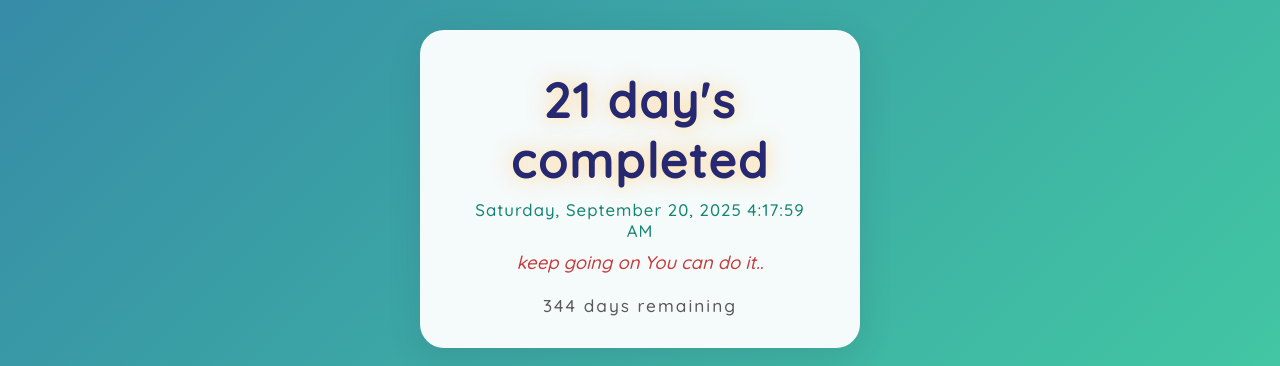
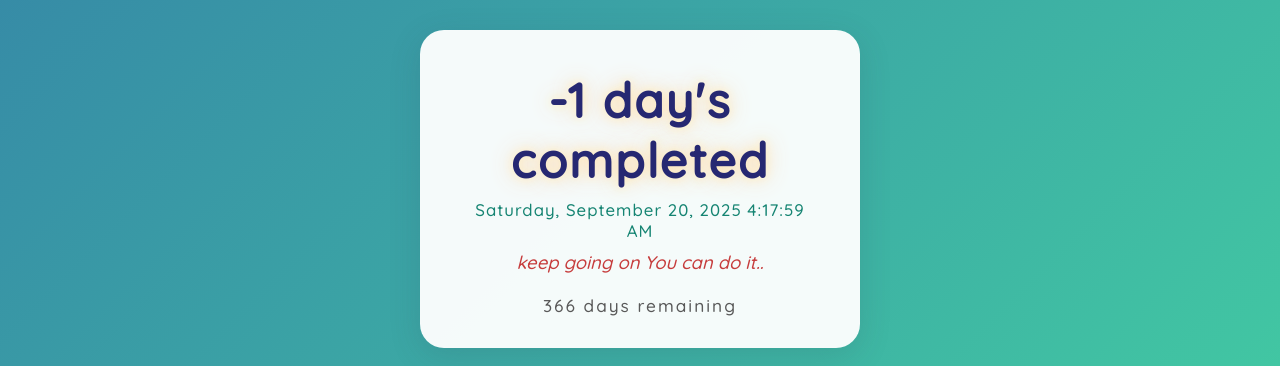
Before and after one commit to HemaSasankSeelam/day-counter, a plain HTML site: page index.html in a window 1280 px wide. Shown: the part 211-577 px from the top of the page. Drawn offline with Linux system fonts and the light colour scheme.

Commit message:
Update index.html

```diff
--- a/index.html
+++ b/index.html
@@ -124,7 +124,7 @@
     <script>
         // Save starting date only if not already set
 
-        var startDate = new Date("Fri Aug 29 2025 22:12:38 GMT+0530 (India Standard Time)");
+        var startDate = new Date("Fri Sep 20 2025 22:12:38 GMT+0530 (India Standard Time)");
 
         // Format and show current date and time
         function updateDateTime() {
```
